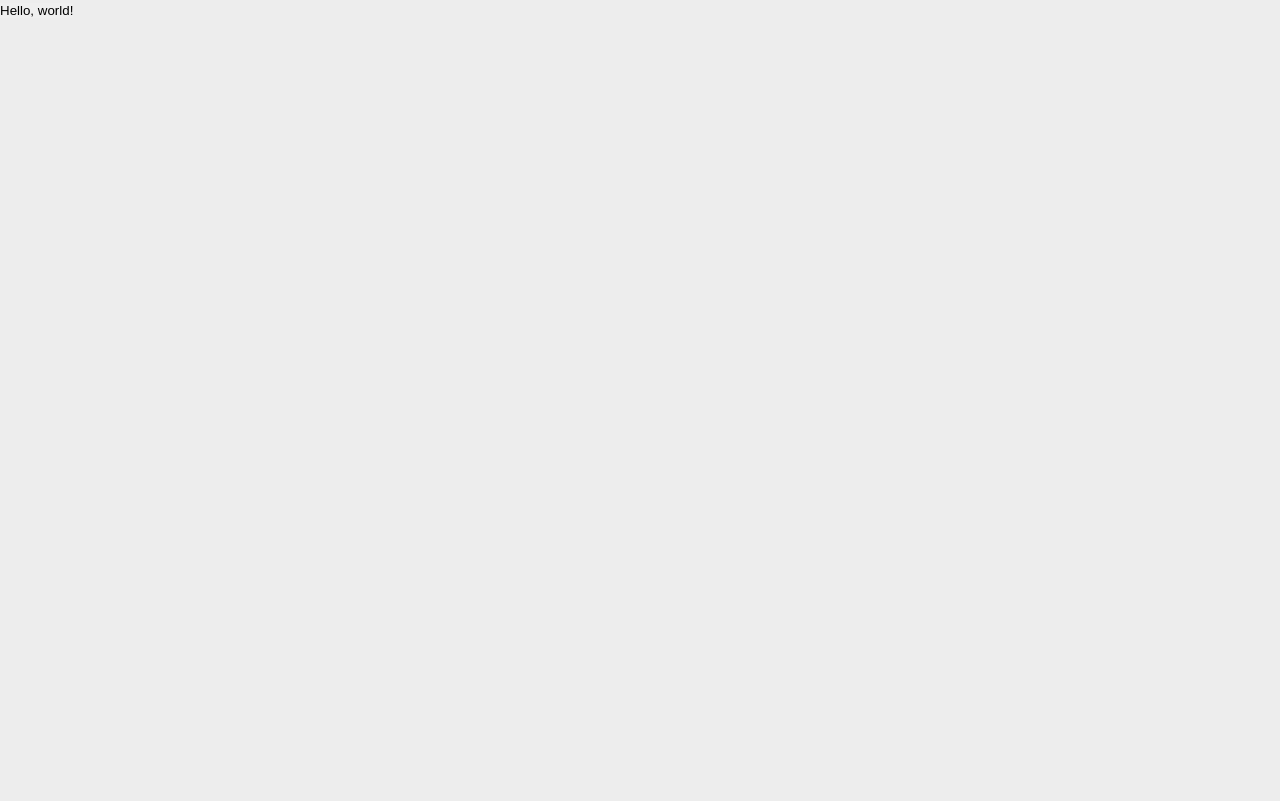
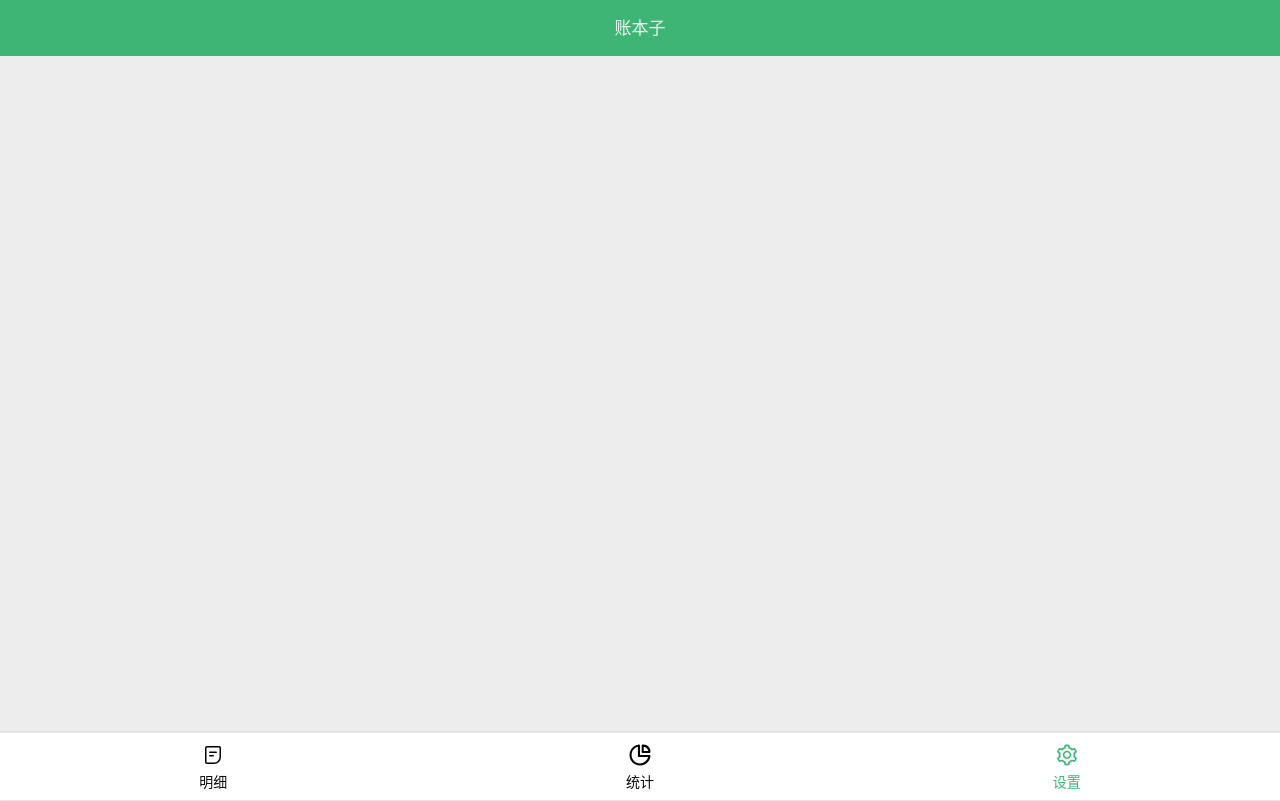
Before and after one commit to YingJiangHui/Account-book-r, a React app: page /#/setting in a window 1280 px wide. Built offline with nearby package versions, Linux system fonts and the light colour scheme.

Commit message:
完成：路由切换动画

```diff
--- a/src/App.tsx
+++ b/src/App.tsx
@@ -1,36 +1,14 @@
 import React from 'react';
-import {HashRouter as Router, Switch, Route, Redirect} from "react-router-dom";
+import {HashRouter as Router} from "react-router-dom";
 import 'reset.scss';
-
+import Routes from 'component/Routes'
 /*Views*/
-import Setting from 'views/Setting';
-import Statistics from 'views/Statistics';
-import Detail from 'views/Detail';
-import NotFound from './views/NotFound';
-import RecordItem from 'views/RecordItem'
 
 
 export default function App() {
   return (
     <Router>
-      <Switch>
-        <Route exact path="/detail">
-          <Detail/>
-        </Route>
-        <Route exact path="/detail/record/:id">
-          <RecordItem/>
-        </Route>
-        <Route exact path="/statistics">
-          <Statistics/>
-        </Route>
-        <Route exact path="/setting">
-          <Setting/>
-        </Route>
-        <Redirect exact from="/" to="/statistics"/>
-        <Route path="*">
-          <NotFound/>
-        </Route>
-      </Switch>
+      <Routes />
     </Router>
   );
 }
--- /dev/null
+++ b/src/component/Routes.tsx
@@ -0,0 +1,40 @@
+import React from 'react';
+import {Route, Switch, withRouter} from 'react-router-dom';
+import {TransitionGroup, CSSTransition} from 'react-transition-group';
+import routeData from 'route/route';
+import NotFound from 'views/NotFound';
+import 'style/animation.scss';
+
+interface IRouterItem {
+  component?: React.ComponentType;
+  path?: string;
+  exact?: boolean;
+}
+
+
+
+class Routes extends React.Component<any> {
+  render() {
+    const {location} = this.props;
+    return (
+      <TransitionGroup mode={'in-out'} style={{height:'100%'}}>
+        <CSSTransition
+          classNames={'fade'}
+          appear={true}
+          key={location.pathname}
+          timeout={100}
+          unmountOnExit={true}
+        >
+          <Switch location={location}>
+            {routeData.map(({path, component, exact}: IRouterItem) => (
+              <Route key={path} path={path} component={component} exact={exact}/>
+            ))}
+            <Route component={NotFound}/>
+          </Switch>
+        </CSSTransition>
+      </TransitionGroup>
+    );
+  }
+}
+
+export default withRouter(Routes);
--- a/src/route/route.tsx
+++ b/src/route/route.tsx
@@ -0,0 +1,13 @@
+import Setting from 'views/Setting';
+import Statistics from 'views/Statistics';
+import Detail from 'views/Detail';
+import RecordItem from 'views/RecordItem';
+
+const route = [
+  {path: '/detail', exact: true, component:Detail},
+  {path: '/detail/record/:id', exact: true,component:RecordItem},
+  {path: '/statistics', exact: true,component:Statistics},
+  {path: '/setting', exact: true,component:Setting},
+];
+
+export default route;
--- a/src/style/animation.scss
+++ b/src/style/animation.scss
@@ -34,7 +34,6 @@
 }
 .fade-enter-active {
   opacity: 1;
-  transition: opacity 500ms ease-in;
 }
 
 .fade-exit {
@@ -42,12 +41,14 @@
 }
 .fade-exit-active {
   opacity: 0;
+}
+.fade-exit-active,
+.fade-enter-active{
   transition: opacity 500ms ease-in;
 }
 
-
 .xxx-enter{
-  transform: translateX(-100%);
+  transform: translateX(100%);
 }
 .xxx-exit{
   transform: translateX(0);
@@ -56,7 +57,7 @@
   transform: translateX(0);
 }
 .xxx-exit-active{
-  transform: translateX(100%);
+  transform: translateX(-100%);
 }
 .xxx-enter-active,
 .xxx-exit-active{
--- a/src/views/Setting.tsx
+++ b/src/views/Setting.tsx
@@ -1,22 +1,12 @@
 import React, {useState} from 'react';
 import Layout from '../component/Layout';
-import {CSSTransition, SwitchTransition} from 'react-transition-group';
 import 'style/animation.scss'
 function Setting() {
   const [state, setState] = useState(false);
   return (
-    <SwitchTransition >
-      <CSSTransition
+    <Layout>
 
-        key={state ? "Goodbye, world!" : "Hello, world!"}
-        addEndListener={(node, done) => node.addEventListener("transitionend", done, false)}
-        classNames='xxx'
-      >
-        <button onClick={() => setState(state => !state)}>
-          {state ? "Goodbye, world!" : "Hello, world!"}
-        </button>
-      </CSSTransition>
-    </SwitchTransition>
+    </Layout>
   );
 }
 
```
